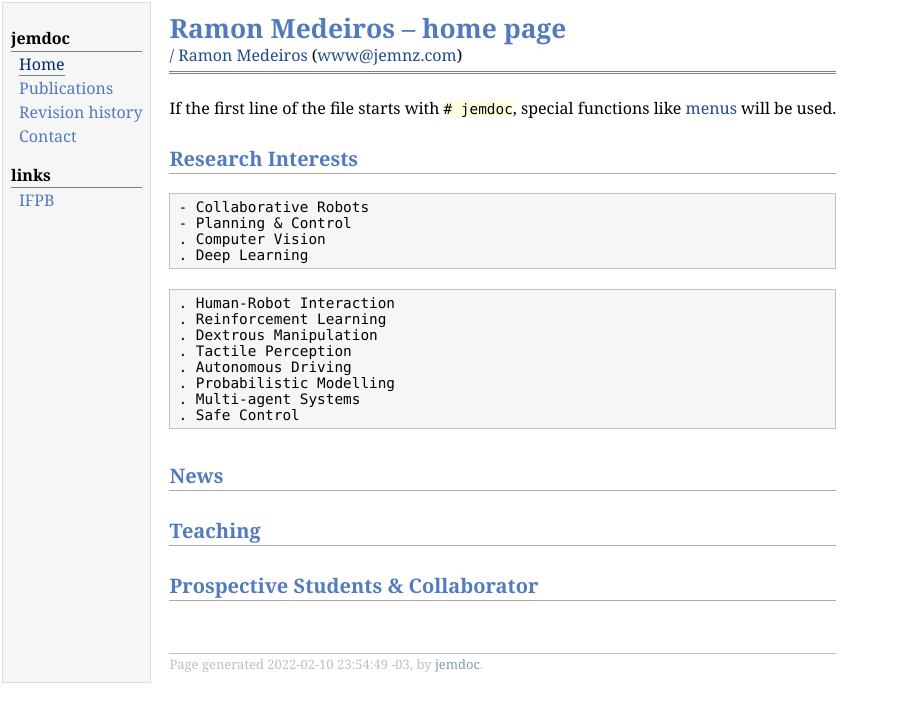
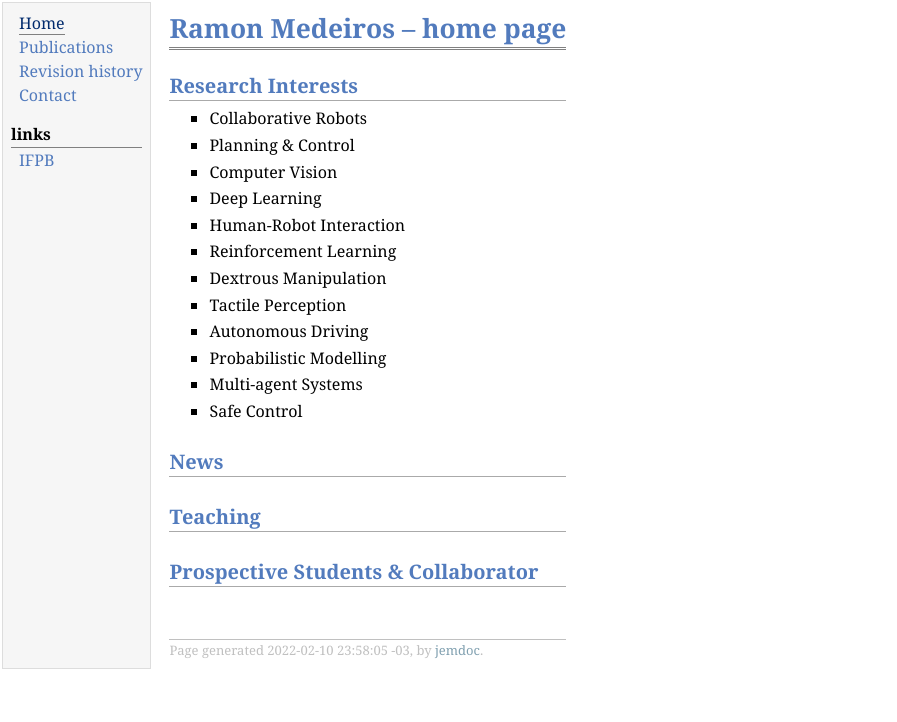
Before and after one commit to rlmedeiros/rlmedeiros.github.io, a plain HTML site: page index.html in a window 1280 px wide. Shown: the whole page, without its empty margins (0-897 px from the left). Drawn offline with Linux system fonts and the light colour scheme.

Commit message:
melhorando

```diff
--- a/index.html
+++ b/index.html
@@ -11,7 +11,6 @@
 <table summary="Table for page layout." id="tlayout">
 <tr valign="top">
 <td id="layout-menu">
-<div class="menu-category">jemdoc</div>
 <div class="menu-item"><a href="index.html" class="current">Home</a></div>
 <div class="menu-item"><a href="download.html">Publications</a></div>
 <div class="menu-item"><a href="revision.html">Revision&nbsp;history</a></div>
@@ -22,34 +21,40 @@
 <td id="layout-content">
 <div id="toptitle">
 <h1>Ramon Medeiros &ndash; home page</h1>
-<div id="subtitle"><a href="https://www.ifpb.edu.br">/ Ramon Medeiros</a> (<a href="mailto:www@jemnz.com">www@jemnz.com</a>)</div>
 </div>
-<p>If the first line of the file starts with <tt># jemdoc</tt>, special functions like <a href="menu.html">menus</a> will be used.</p>
 <h2>Research Interests</h2>
-<div class="codeblock">
-<div class="blockcontent"><pre>
-- Collaborative Robots
-- Planning &amp; Control
-. Computer Vision
-. Deep Learning
-</pre></div></div>
-<div class="codeblock">
-<div class="blockcontent"><pre>
-. Human-Robot Interaction
-. Reinforcement Learning
-. Dextrous Manipulation
-. Tactile Perception
-. Autonomous Driving
-. Probabilistic Modelling
-. Multi-agent Systems
-. Safe Control
-</pre></div></div>
+<ul>
+<li><p>Collaborative Robots</p>
+</li>
+<li><p>Planning &amp; Control</p>
+</li>
+<li><p>Computer Vision</p>
+</li>
+<li><p>Deep Learning</p>
+</li>
+<li><p>Human-Robot Interaction</p>
+</li>
+<li><p>Reinforcement Learning</p>
+</li>
+<li><p>Dextrous Manipulation</p>
+</li>
+<li><p>Tactile Perception</p>
+</li>
+<li><p>Autonomous Driving</p>
+</li>
+<li><p>Probabilistic Modelling</p>
+</li>
+<li><p>Multi-agent Systems</p>
+</li>
+<li><p>Safe Control</p>
+</li>
+</ul>
 <h2>News</h2>
 <h2>Teaching</h2>
 <h2>Prospective Students &amp; Collaborator</h2>
 <div id="footer">
 <div id="footer-text">
-Page generated 2022-02-10 23:54:49 -03, by <a href="http://jemdoc.jaboc.net/">jemdoc</a>.
+Page generated 2022-02-10 23:58:05 -03, by <a href="http://jemdoc.jaboc.net/">jemdoc</a>.
 </div>
 </div>
 </td>
```
Also changed, not shown: 2 other files.
